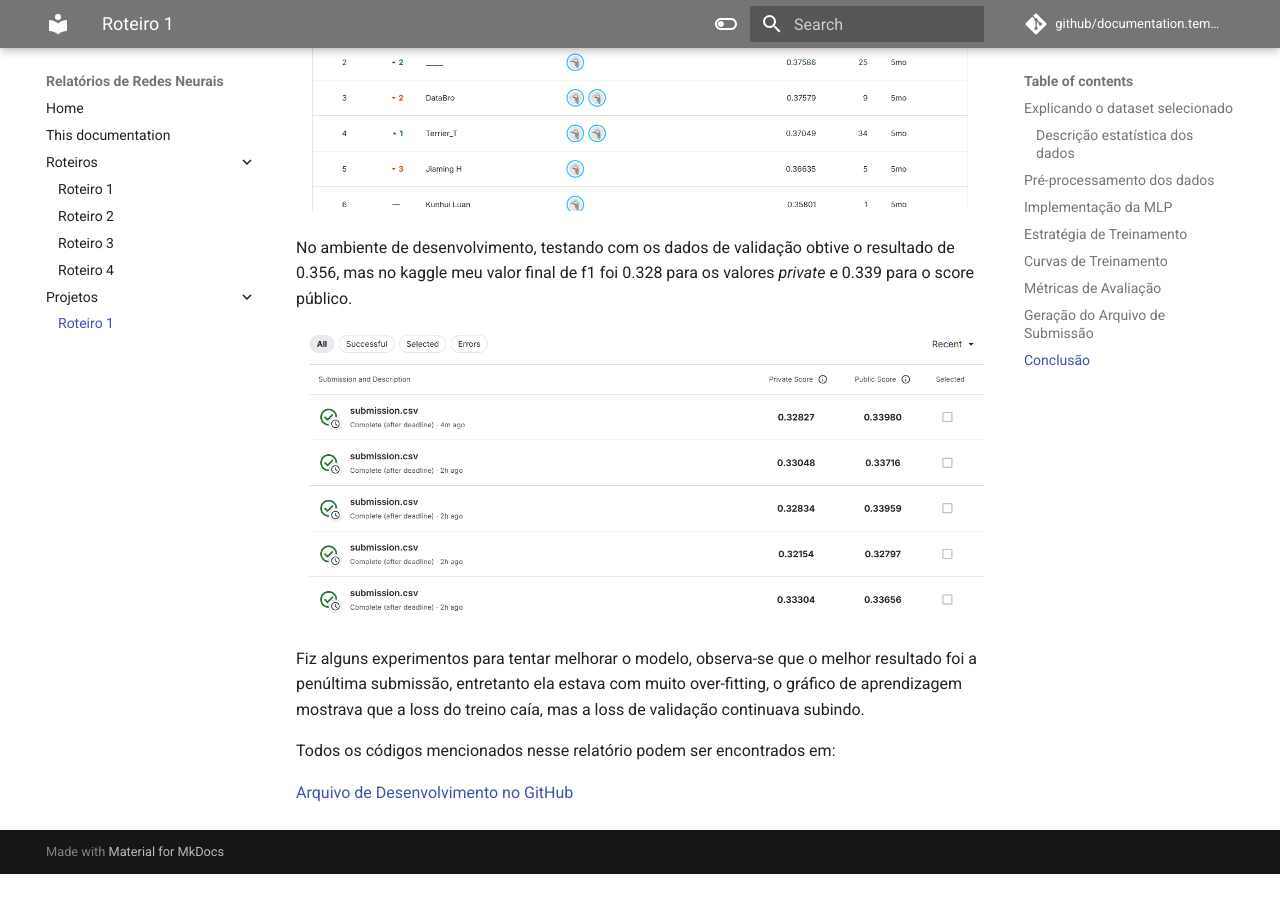
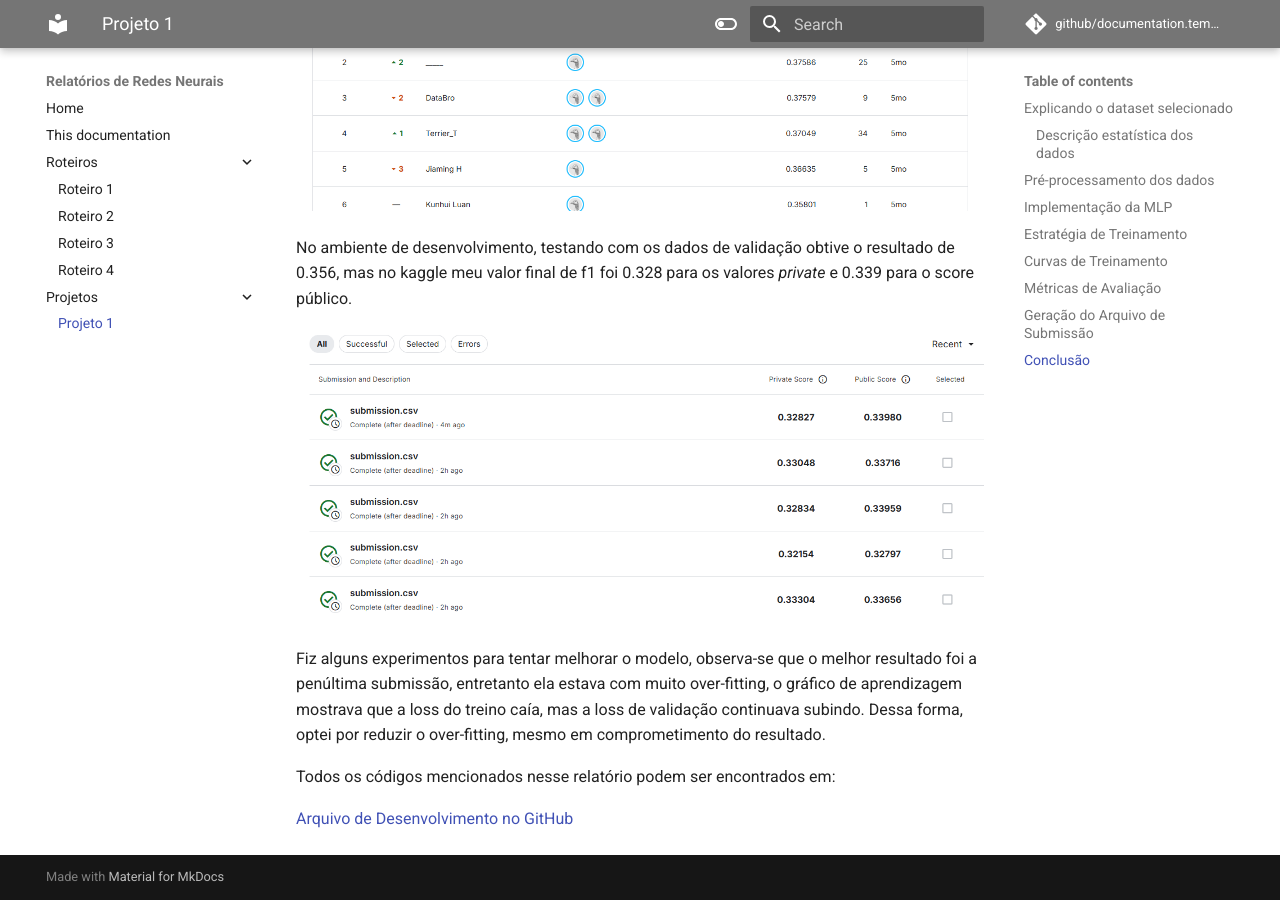
Before and after one commit to tpenha05/Entregas_Redes_ML, an MkDocs documentation site: the page built from docs/projeto1/main.md, in a window 1280 px wide and 900 px high, scrolled down 8476 px. Built offline with MkDocs 1.6.1 and Material for MkDocs 9.7.7, drawn with Linux system fonts in a browser that asks for light colours; comment, search, counter and statistics services are not loaded; before the commit the page ends 9350 px from its top, so only the background shows below that.

Commit message:
fix proj 1

```diff
--- a/docs/projeto1/main.md
+++ b/docs/projeto1/main.md
@@ -209,7 +209,7 @@ No ambiente de desenvolvimento, testando com os dados de validação obtive o re
 
 ![Submissões no Kaggle](image-1.png)
 
-Fiz alguns experimentos para tentar melhorar o modelo, observa-se que o melhor resultado foi a penúltima submissão, entretanto ela estava com muito over-fitting, o gráfico de aprendizagem mostrava que a loss do treino caía, mas a loss de validação continuava subindo.
+Fiz alguns experimentos para tentar melhorar o modelo, observa-se que o melhor resultado foi a penúltima submissão, entretanto ela estava com muito over-fitting, o gráfico de aprendizagem mostrava que a loss do treino caía, mas a loss de validação continuava subindo. Dessa forma, optei por reduzir o over-fitting, mesmo em comprometimento do resultado.
 
 Todos os códigos mencionados nesse relatório podem ser encontrados em:
 
--- a/mkdocs.yml
+++ b/mkdocs.yml
@@ -141,4 +141,4 @@ nav:
     - Roteiro 3: ./roteiro3/main.md
     - Roteiro 4: ./roteiro4/main.md
   - Projetos:
-    - Roteiro 1: ./projeto1/main.md
+    - Projeto 1: ./projeto1/main.md
```
